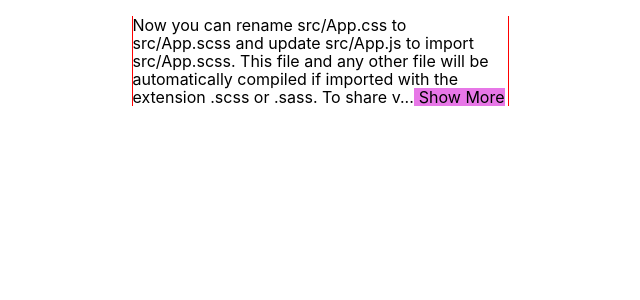
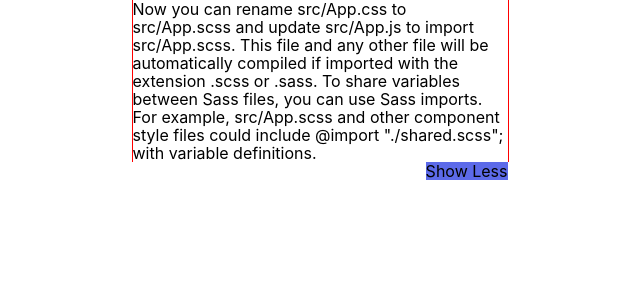
Before and after one commit to sulirc/react-ellipsis, a React (Create React App) app: page / in a window 1280 px wide. Shown: the top 300 px of the page, without its empty margins (320-960 px from the left). Built offline with nearby package versions, Linux system fonts and the light colour scheme.

Commit message:
feat: initialize ellipsis text

```diff
--- a/src/App.js
+++ b/src/App.js
@@ -8,17 +8,11 @@ automatically compiled if imported with the extension .scss or .sass. To share v
 imports. For example, src/App.scss and other component style files could include @import "./shared.scss"; with variable definitions.`;
 
 function App() {
-  const [isExpand, setIsExpand] = useState(false);
+  // const [isExpand, setIsExpand] = useState(true);
 
   return (
     <div className="box">
-      <TextEllipsis
-        className="ellipsis-demo"
-        lines={5}
-        isExpand={isExpand}
-        // ellipsisMore={<span onClick={() => setIsExpand(true)}>Show More</span>}
-        // ellipsisLess={<span onClick={() => setIsExpand(false)}>Show less</span>}
-      >
+      <TextEllipsis className="ellipsis-demo" lines={5} expand>
         {text}
       </TextEllipsis>
       {/* <TextEllipsis
--- a/src/TextEllipsis/index.jsx
+++ b/src/TextEllipsis/index.jsx
@@ -9,14 +9,14 @@ export const ELLIPSIS = {
 export default function TextEllipsis({
   children,
   className,
-  isExpand,
+  expand,
   ellipsisChar = "...",
   ellipsisMore = "Show More",
   ellipsisLess = "Show Less",
   lines,
   lineHeight = `18px`,
-  onResult = () => {},
 }) {
+  const [isExpand, setIsExpand] = useState(expand);
   const ref = useRef(null);
   const elliTextRef = useRef(null);
   const elliMoreRef = useRef(null);
@@ -32,14 +32,13 @@ export default function TextEllipsis({
     lineHeight,
   };
   const maxElliHeight = parseInt(lineHeight) * lines;
+  const showMore = () => setIsExpand(true);
+  const showLess = () => setIsExpand(false);
 
   const process = () => {
     const container = ref.current;
     if (container.offsetHeight > maxElliHeight) {
-      console.log("overflow");
       truncate();
-    } else {
-      console.log("normal");
     }
   };
   const truncate = () => {
@@ -49,7 +48,6 @@ export default function TextEllipsis({
     if (!elli.chunks) {
       elli.chunks = children.split(splitChar);
     }
-    console.log(elli);
     if (elli.chunks.length > 1) {
       elli.lastChunk = elli.chunks.pop();
       elliText.innerHTML = elli.chunks.join(splitChar) + ellipsisChar;
@@ -57,28 +55,50 @@ export default function TextEllipsis({
       elli.chunks = null;
     }
 
-    if (elli.chunks) {
-      if (container.offsetHeight <= maxElliHeight) {
-        console.log("It fits");
-        return;
-      }
+    if (elli.chunks && container.offsetHeight <= maxElliHeight) {
+      return;
     }
 
     truncate();
   };
 
   useLayoutEffect(() => {
-    text.current.elliMoreWidth = elliMoreRef.current.offsetWidth;
+    if (isExpand) {
+      return;
+    }
+    try {
+      text.current.elliMoreWidth = elliMoreRef.current.offsetWidth;
+    } catch (err) {
+      text.current.elliMoreWidth = 0;
+    }
 
     process();
-  }, []);
+  }, [isExpand]);
 
   return (
-    <p ref={ref} className={`ellipsis-box ${className}`} style={ellipsisStyle}>
-      <span ref={elliTextRef}>{children}</span>
-      <span ref={elliMoreRef} className="show-more">
-        {ellipsisMore}
-      </span>
-    </p>
+    <div ref={ref} className={`ellipsis-box ${className}`} style={ellipsisStyle}>
+      <div
+        className="truncate-text"
+        style={{
+          display: isExpand ? "none" : "block",
+        }}
+      >
+        <span ref={elliTextRef}>{children}</span>
+        <span ref={elliMoreRef} className="show-more" onClick={showMore}>
+          {ellipsisMore}
+        </span>
+      </div>
+      <div
+        className="more-text"
+        style={{
+          display: isExpand ? "block" : "none",
+        }}
+      >
+        <span>{children}</span>
+        <span className="show-less" onClick={showLess}>
+          {ellipsisLess}
+        </span>
+      </div>
+    </div>
   );
 }
--- a/src/TextEllipsis/index.scss
+++ b/src/TextEllipsis/index.scss
@@ -1,10 +1,17 @@
 .ellipsis-box {
-  .elli {
-    background: grey;
-  }
+  position: relative;
+  transition: all ease .1s;
   .show-more {
     display: inline-block;
     background: rgb(231, 119, 231);
     padding-left: 5px;
+    cursor: pointer;
+  }
+  .show-less {
+    position: absolute;
+    right: 0;
+    display: block;
+    background: rgb(92, 106, 233);
+    cursor: pointer;
   }
 }
```
